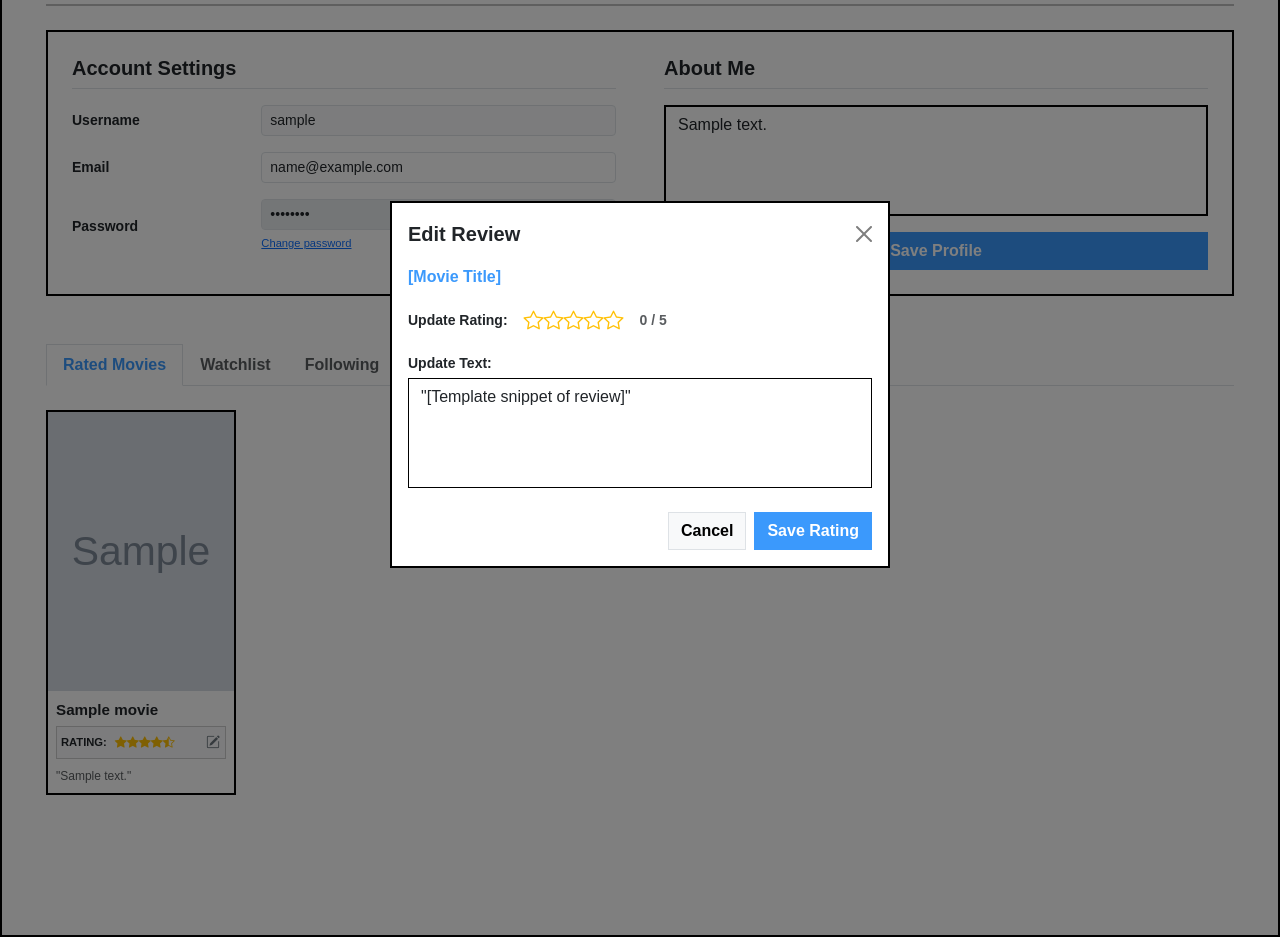
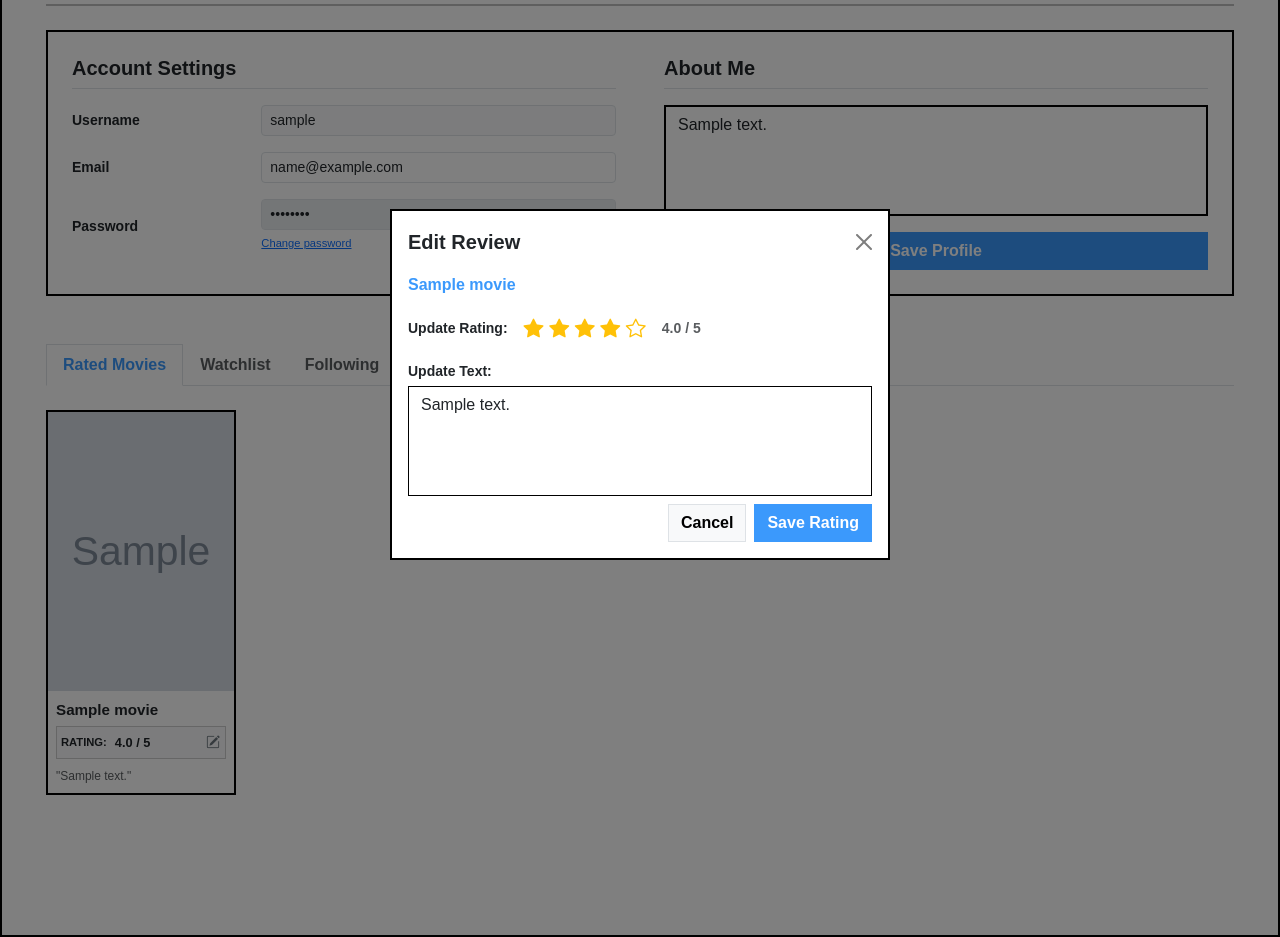
Before and after one commit to LukePalmer1/movie_master, a Django app: a page that uses templates/movie_app/profile.html in a window 1280 px wide, after a click that opens the changed part. Shown: the part 168-1105 px from the top of the page. Run offline with Django 3.2, Linux system fonts and the light colour scheme; a user stored in the database is signed in; tables that the repository leaves empty hold one stand-in row (values such as "Sample post"); grey boxes marked "Sample" are stand-in pictures.

Commit message:
Added Edit Review of movie in profile

```diff
--- a/movie_app/urls.py
+++ b/movie_app/urls.py
@@ -28,6 +28,9 @@ urlpatterns = [
     path('profile/save-bio/', views.save_bio,
         name='save_bio'),
 
+    path('profile/reviews/<int:rating_id>/edit/', views.edit_review,
+        name='edit_review'),
+
     path('profile/<slug:user_slug>/', views.view_profile,
         name='view_profile'),
 
--- a/movie_app/views.py
+++ b/movie_app/views.py
@@ -203,3 +203,31 @@ def save_bio(request):
     profile.biography = bio
     profile.save()
     return JsonResponse({'success': True, 'biography': profile.biography})
+
+@login_required
+@require_POST
+def edit_review(request, rating_id):
+    profile = get_object_or_404(UserProfile, user=request.user)
+    rating_obj = get_object_or_404(Rating, id=rating_id, user_profile=profile)
+
+    review = request.POST.get('review', '').strip()
+    rating_value = request.POST.get('rating', '').strip()
+
+    try:
+        numeric_rating = float(rating_value)
+    except (TypeError, ValueError):
+        return JsonResponse({'error': 'Please choose a valid rating.'}, status=400)
+
+    if numeric_rating < 0 or numeric_rating > 5:
+        return JsonResponse({'error': 'Rating must be between 0 and 5.'}, status=400)
+
+    rating_obj.rating = numeric_rating
+    rating_obj.review = review
+    rating_obj.save()
+
+    return JsonResponse({
+        'success': True,
+        'rating_id': rating_obj.id,
+        'rating': rating_obj.rating,
+        'review': rating_obj.review,
+    })
--- a/static/js/helpers.js
+++ b/static/js/helpers.js
@@ -30,3 +30,131 @@ function setUpWatchListButtons(afterFunc, userID){
         };
     }
 }
+
+function setUpEditReviews() {
+    const updateStarVisuals = setUpStarRating();
+
+    const ratingInput = document.getElementById('rating-input');
+    const ratingDisplay = document.getElementById('rating-display');
+    const editReviewForm = document.getElementById('editReviewForm');
+    const editReviewUrl = document.getElementById('editReviewUrl');
+    const editReviewText = document.getElementById('editReviewText');
+    const editReviewMovieTitle = document.getElementById('editReviewMovieTitle');
+    const saveReviewBtn = document.getElementById('saveReviewBtn');
+    const editReviewFeedback = document.getElementById('editReviewFeedback');
+    const modalElement = document.getElementById('editReviewModal');
+    const editReviewModal = modalElement ? bootstrap.Modal.getOrCreateInstance(modalElement) : null;
+
+    if (!editReviewForm) return;
+    document.querySelectorAll('.edit-review-btn').forEach((button) => {
+        button.addEventListener('click', function() {
+            editReviewUrl.value = this.dataset.editUrl;
+            editReviewMovieTitle.textContent = this.dataset.movieTitle;
+            editReviewText.value = this.dataset.review || '';
+            ratingInput.value = this.dataset.rating || 0;
+            ratingDisplay.innerText = (this.dataset.rating || 0) + ' / 5';
+
+            if (updateStarVisuals) {
+                updateStarVisuals(parseFloat(this.dataset.rating || 0));
+            }
+            editReviewFeedback.style.display = 'none';
+            editReviewFeedback.textContent = '';
+        });
+    });
+
+    editReviewForm.addEventListener('submit', function(e) {
+        e.preventDefault();
+        const csrfToken = editReviewForm.querySelector('[name=csrfmiddlewaretoken]').value;
+        const url = editReviewUrl.value;
+
+        saveReviewBtn.disabled = true;
+        saveReviewBtn.textContent = 'Saving..';
+        editReviewFeedback.style.display = 'none';
+        editReviewFeedback.textContent = '';
+
+        fetch(url, {
+            method: 'POST',
+            headers: {
+                'X-CSRFToken': csrfToken,
+                'Content-Type': 'application/x-www-form-urlencoded',
+            },
+            body: new URLSearchParams({
+                rating: ratingInput.value,
+                review: editReviewText.value
+            }),
+        })
+        .then(async (response) => {
+            const data = await response.json();
+            if (!response.ok) {
+                throw new Error(data.error || 'Something went wrong!');
+            } return data;
+        })
+        .then((data) => {
+            const reviewText = document.getElementById(`review-text-${data.rating_id}`);
+            const ratingValue = document.getElementById(`rating-value-${data.rating_id}`);
+            const editButton = document.querySelector(`.edit-review-btn[data-rating-id="${data.rating_id}"]`);
+            if (reviewText) reviewText.textContent = `"${data.review}"`;
+            if (ratingValue) ratingValue.textContent = `${data.rating} / 5`;
+            if (editButton) {
+                editButton.dataset.review = data.review;
+                editButton.dataset.rating = data.rating;
+            }
+            editReviewFeedback.style.display = 'block';
+            editReviewFeedback.style.color = 'green';
+            editReviewFeedback.textContent = 'Review updated!';
+
+            setTimeout(() => {
+                if (editReviewModal) editReviewModal.hide();
+            }, 500);
+        })
+        .catch((error) => {
+            editReviewFeedback.style.display = 'block';
+            editReviewFeedback.style.color = 'red';
+            editReviewFeedback.textContent = error.message || 'Network error. Please try again.';
+        })
+        .finally(() => {
+            saveReviewBtn.disabled = false;
+            saveReviewBtn.textContent = 'Save Rating';
+        });
+    });
+}
+
+function setUpStarRating() {
+    const ratingContainer = document.getElementById('interactive-rating');
+    if (!ratingContainer) return null;
+
+    const stars = ratingContainer.querySelectorAll('i');
+    const ratingInput = document.getElementById('rating-input');
+    const ratingDisplay = document.getElementById('rating-display');
+
+    function updateStarVisuals(value) {
+        stars.forEach((star, index) => {
+            star.className = 'bi text-warning ';
+            if (value >= index + 1) star.className += 'bi-star-fill';
+            else if (value >= index + 0.5) star.className += 'bi-star-half';
+            else star.className += 'bi-star';
+        });
+    }
+
+    stars.forEach((star, index) => {
+        star.addEventListener('mousemove', function(e) {
+            const rect = star.getBoundingClientRect();
+            const isHalf = (e.clientX - rect.left) < (rect.width / 2);
+            updateStarVisuals(index + (isHalf ? 0.5 : 1));
+        });
+
+        star.addEventListener('click', function(e) {
+            const rect = star.getBoundingClientRect();
+            const isHalf = (e.clientX - rect.left) < (rect.width / 2);
+            const finalValue = index + (isHalf ? 0.5 : 1);
+
+            ratingInput.value = finalValue;
+            ratingDisplay.innerText = finalValue + ' / 5';
+        });
+    });
+
+    ratingContainer.addEventListener('mouseleave', function() {
+        updateStarVisuals(parseFloat(ratingInput.value || 0));
+    });
+    return updateStarVisuals;
+}
--- a/templates/movie_app/profile.html
+++ b/templates/movie_app/profile.html
@@ -106,17 +106,24 @@
                             <div class="d-flex justify-content-between align-items-center mt-1 mb-2 bg-light p-1" style="border: 1px solid #ccc;">
                                 <div class="d-flex align-items-center">
                                     <small class="fw-bold me-2" style="font-size: 0.7rem;">RATING:</small>
-                                    <div class="text-warning" style="font-size: 0.75rem;">
-                                        <i class="bi bi-star-fill"></i><i class="bi bi-star-fill"></i><i class="bi bi-star-fill"></i><i class="bi bi-star-fill"></i><i class="bi bi-star-half"></i>
-                                    </div>
+                                    <span id="rating-value-{{ rating.id }}" class="fw-bold text-dark" style="font-size: 0.8rem;">{{ rating.rating }} / 5</span>
                                 </div>
                                 {% if is_own_profile %}
-                                <button class="btn btn-sm p-0 text-secondary" data-bs-toggle="modal" data-bs-target="#editReviewModal">
+                                <button
+                                    type="button"
+                                    class="btn btn-sm p-0 text-secondary edit-review-btn"
+                                    data-bs-toggle="modal"
+                                    data-bs-target="#editReviewModal"
+                                    data-rating-id="{{ rating.id }}"
+                                    data-edit-url="{% url 'movie_app:edit_review' rating.id %}"
+                                    data-movie-title="{{ rating.movie.title|escape }}"
+                                    data-review="{{ rating.review|default_if_none:''|escape }}"
+                                    data-rating="{{ rating.rating }}">
                                     <i class="bi bi-pencil-square"></i>
                                 </button>
                                 {% endif %}
                             </div>
-                            <p class="text-muted mb-0" style="font-size: 0.75rem; display: -webkit-box; -webkit-line-clamp: 2; -webkit-box-orient: vertical; overflow: hidden;">
+                            <p id="review-text-{{rating.id}}" class="text-muted mb-0" style="font-size: 0.75rem; display: -webkit-box; -webkit-line-clamp: 2; -webkit-box-orient: vertical; overflow: hidden;">
                                 "{{ rating.review }}"
                             </p>
                         </div>
@@ -189,23 +196,36 @@
                     <button type="button" class="btn-close" data-bs-dismiss="modal" aria-label="Close"></button>
                 </div>
                 <div class="modal-body">
-                    <form>
-                        <p class="fw-bold mb-3" style="color: var(--primary-blue);">[Movie Title]</p>
+                    <form id="editReviewForm">
+                        {% csrf_token %}
+                        <input type="hidden" id="editReviewId">
+                        <input type="hidden" id="editReviewUrl">
+
+                        <p id="editReviewMovieTitle" class="fw-bold mb-3" style="color: var(--primary-blue);"></p>
+
                         <div class="mb-3 d-flex align-items-center">
                             <label class="fw-bold me-3 small">Update Rating:</label>
                             <div id="interactive-rating" class="text-warning fs-5" style="cursor: pointer; display: inline-block;">
-                                <i class="bi bi-star"></i><i class="bi bi-star"></i><i class="bi bi-star"></i><i class="bi bi-star"></i><i class="bi bi-star"></i>
+                                <i class="bi bi-star"></i>
+                                <i class="bi bi-star"></i>
+                                <i class="bi bi-star"></i>
+                                <i class="bi bi-star"></i>
+                                <i class="bi bi-star"></i>
                             </div>
                             <input type="hidden" name="rating" id="rating-input" value="0">
                             <span id="rating-display" class="ms-3 fw-bold text-muted small">0 / 5</span>
                         </div>
-                        <div class="mb-4">
+
+                        <div class="mb-2">
                             <label class="fw-bold mb-1 small">Update Text:</label>
-                            <textarea class="form-control rounded-0" rows="4" style="resize: none; border: 1px solid #000;">"[Template snippet of review]"</textarea>
+                            <textarea id="editReviewText" class="form-control rounded-0" rows="4" style="resize: none; border: 1px solid #000;"></textarea>
                         </div>
+
+                        <div id="editReviewFeedback" class="mb-3 small fw-bold" style="display:none;"></div>
+
                         <div class="d-flex justify-content-end gap-2">
                             <button type="button" class="btn btn-light border rounded-0 fw-bold" data-bs-dismiss="modal">Cancel</button>
-                            <button type="submit" class="btn text-white fw-bold rounded-0" style="background-color: var(--primary-blue);">Save Rating</button>
+                            <button id="saveReviewBtn" type="submit" class="btn text-white fw-bold rounded-0" style="background-color: var(--primary-blue);">Save Rating</button>
                         </div>
                     </form>
                 </div>
@@ -221,56 +241,17 @@
         }
 
         document.addEventListener("DOMContentLoaded", function() {
-            setUpWatchListButtons(afterFunc, "{{ profile.user.id }}")
+            setUpWatchListButtons(afterFunc, "{{ profile.user.id }}");
+            setUpEditReviews();
 
-            // star rating code
-            const ratingContainer = document.getElementById('interactive-rating');
-            if (ratingContainer) {
-                const stars = ratingContainer.querySelectorAll('i');
-                const ratingInput = document.getElementById('rating-input');
-                const ratingDisplay = document.getElementById('rating-display');
-
-                function updateStarVisuals(value) {
-                    stars.forEach((star, index) => {
-                        star.className = 'bi text-warning ';
-                        if (value >= index + 1) star.className += 'bi-star-fill';
-                        else if (value >= index + 0.5) star.className += 'bi-star-half';
-                        else star.className += 'bi-star';
-                    });
-                }
-
-                stars.forEach((star, index) => {
-                    star.addEventListener('mousemove', function(e) {
-                        const rect = star.getBoundingClientRect();
-                        const isHalf = (e.clientX - rect.left) < (rect.width / 2);
-                        updateStarVisuals(index + (isHalf ? 0.5 : 1));
-                    });
-
-                    star.addEventListener('click', function(e) {
-                        const rect = star.getBoundingClientRect();
-                        const isHalf = (e.clientX - rect.left) < (rect.width / 2);
-                        const finalValue = index + (isHalf ? 0.5 : 1);
-                        ratingInput.value = finalValue;
-                        ratingDisplay.innerText = finalValue + ' / 5';
-                    });
-                });
-
-                ratingContainer.addEventListener('mouseleave', function() {
-                    updateStarVisuals(parseFloat(ratingInput.value));
-                });
-            }
-
-            // follow button code
             const followBtn = document.getElementById('mainFollowBtn');
             if (followBtn) {
                 followBtn.addEventListener('click', function() {
                     if (this.innerText === 'Follow') {
-                        // change to unfollow button
                         this.innerText = 'Unfollow';
                         this.classList.remove('btn-primary');
                         this.classList.add('btn-outline-secondary');
                     } else {
-                        // change back to follow button
                         this.innerText = 'Follow';
                         this.classList.remove('btn-outline-secondary');
                         this.classList.add('btn-primary');
```
